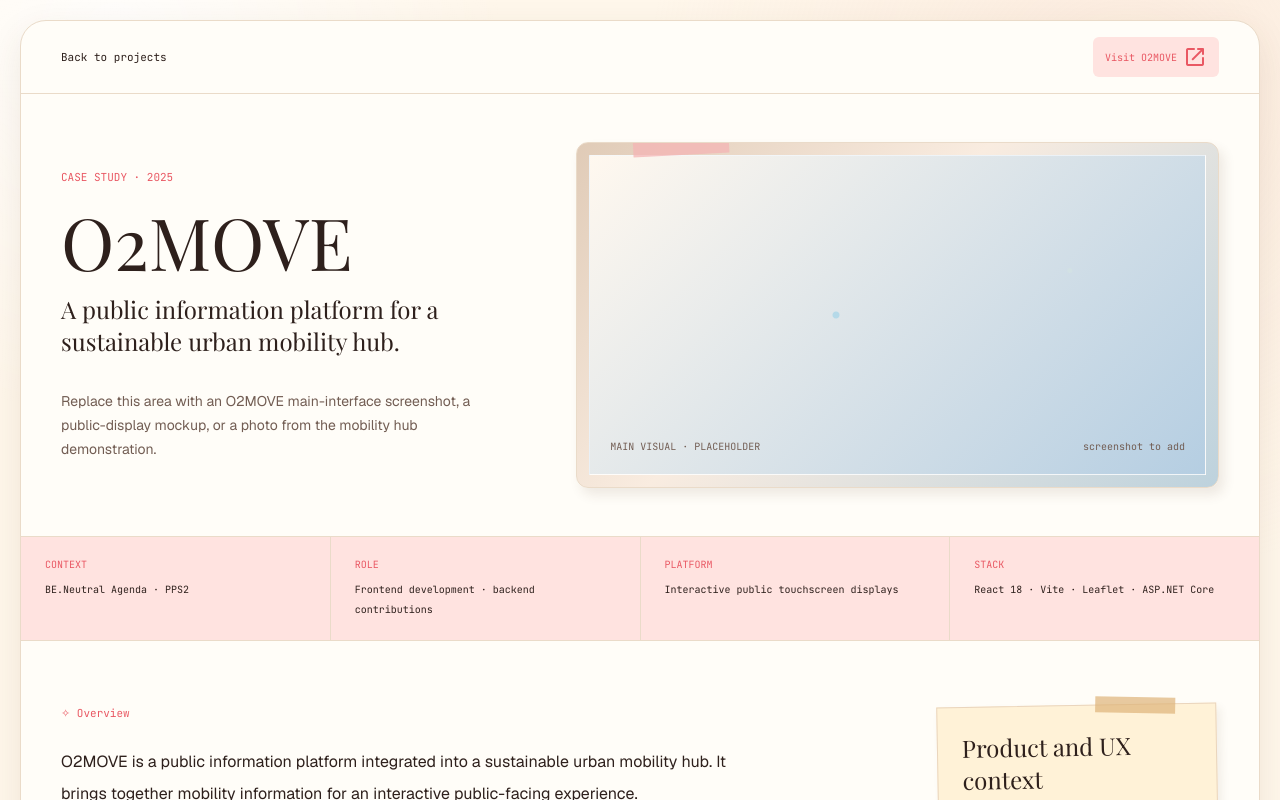
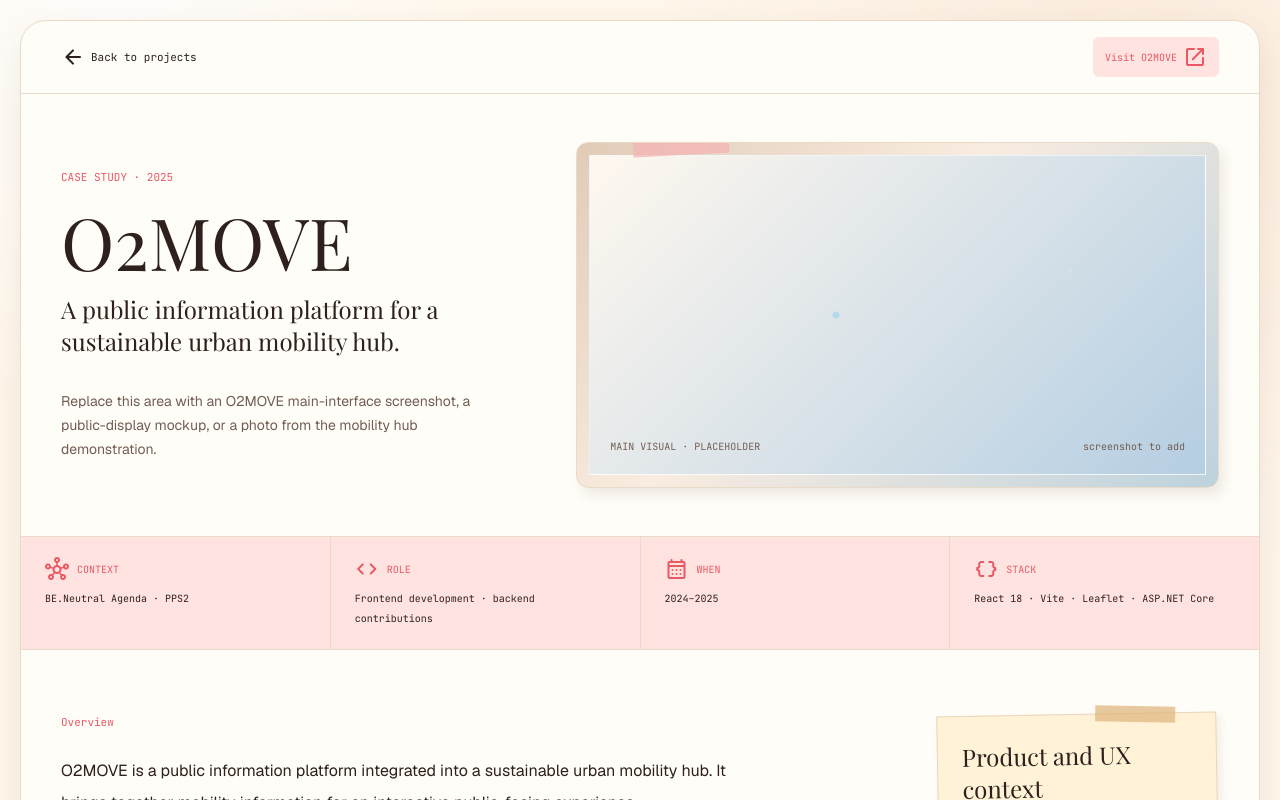
Before and after one commit to anetep/personal-portfolio, a Next.js app: page /en/projects/o2move in a window 1280 px wide. Shown: the top 800 px of the page. Built offline with nearby package versions, Linux system fonts and the light colour scheme; a web font is replaced by a local one.

Commit message:
[Project Page] Added arrow back icons, added icons to the  grid titles and changed 'platform' for 'when'

```diff
--- a/app/[locale]/projects.ts
+++ b/app/[locale]/projects.ts
@@ -12,19 +12,14 @@
       liveLabel: "Visit O2MOVE",
       liveUrl: "https://www.o2move.com/",
       metadata: [
-        { label: "CONTEXT", value: "BE.Neutral Agenda · PPS2" },
+        { label: "CONTEXT", value: "BE.Neutral Agenda · PPS2", icon: "hub" },
         {
           label: "ROLE",
           value: "Frontend development · backend contributions",
+          icon: "code",
         },
-        {
-          label: "PLATFORM",
-          value: "Interactive public touchscreen displays",
-        },
-        {
-          label: "STACK",
-          value: "React 18 · Vite · Leaflet · ASP.NET Core",
-        },
+        { label: "WHEN", value: "2024–2025", icon: "calendar_month" },
+        { label: "STACK", value: "React 18 · Vite · Leaflet · ASP.NET Core", icon: "data_object" },
       ],
       visual: {
         label: "MAIN VISUAL · PLACEHOLDER",
@@ -104,19 +99,14 @@
       liveLabel: "Visitar O2MOVE",
       liveUrl: "https://www.o2move.com/",
       metadata: [
-        { label: "CONTEXTO", value: "Agenda BE.Neutral · PPS2" },
+        { label: "CONTEXTO", value: "Agenda BE.Neutral · PPS2", icon: "hub" },
         {
           label: "FUNÇÃO",
           value: "Desenvolvimento frontend · contribuições no backend",
+          icon: "code",
         },
-        {
-          label: "PLATAFORMA",
-          value: "Ecrãs táteis públicos e interativos",
-        },
-        {
-          label: "STACK",
-          value: "React 18 · Vite · Leaflet · ASP.NET Core",
-        },
+        { label: "QUANDO", value: "2024–2025", icon: "calendar_month" },
+        { label: "STACK", value: "React 18 · Vite · Leaflet · ASP.NET Core", icon: "data_object" },
       ],
       visual: {
         label: "VISUAL PRINCIPAL · PLACEHOLDER",
--- a/app/[locale]/projects/[slug]/page.tsx
+++ b/app/[locale]/projects/[slug]/page.tsx
@@ -26,7 +26,7 @@
     <main className="min-h-screen px-3 py-3 sm:px-5 sm:py-5">
       <article className="mx-auto max-w-[1520px] overflow-hidden rounded-[26px] border border-[var(--line)] bg-[var(--paper)] shadow-[0_12px_35px_rgb(91_62_43_/_10%)]">
         <header className="flex min-h-16 items-center justify-between border-b border-[var(--line)] px-6 py-4 md:px-10">
-          <Link href={`/${locale}#work`} className="font-mono text-[11px] text-[var(--foreground)] transition-colors hover:text-[var(--coral)]">{project.backLabel}</Link>
+          <Link href={`/${locale}#work`} className="inline-flex items-center gap-1.5 font-mono text-[11px] text-[var(--foreground)] transition-colors hover:text-[var(--coral)]"><span className="material-symbols-rounded text-sm" aria-hidden="true">arrow_back</span>{project.backLabel}</Link>
           <a href={project.liveUrl} target="_blank" rel="noreferrer" className="inline-flex items-center gap-1.5 rounded-md bg-[var(--coral-soft)] px-3 py-2 font-mono text-[10px] text-[var(--coral)] transition-colors hover:bg-[var(--coral)] hover:text-white">{project.liveLabel}<span className="material-symbols-rounded text-sm" aria-hidden="true">open_in_new</span></a>
         </header>
 
@@ -48,12 +48,12 @@
         </section>
 
         <dl className="grid gap-px border-y border-[var(--line)] bg-[var(--line)] sm:grid-cols-2 lg:grid-cols-4">
-          {project.metadata.map((item) => <div key={item.label} className="bg-[var(--coral-soft)] px-6 py-5"><dt className="font-mono text-[10px] text-[var(--coral)]">{item.label}</dt><dd className="mt-2 font-mono text-[10px] leading-5 text-[var(--foreground)]">{item.value}</dd></div>)}
+          {project.metadata.map((item) => <div key={item.label} className="bg-[var(--coral-soft)] px-6 py-5"><dt className="flex items-center gap-2 font-mono text-[10px] text-[var(--coral)]"><span className="material-symbols-rounded text-base" aria-hidden="true">{item.icon}</span>{item.label}</dt><dd className="mt-2 font-mono text-[10px] leading-5 text-[var(--foreground)]">{item.value}</dd></div>)}
         </dl>
 
         <div className="px-6 md:px-10">
           <section className="grid gap-8 border-b border-[var(--line)] py-12 md:grid-cols-[1fr_280px] md:py-16">
-            <div><p className="font-mono text-[11px] text-[var(--coral)]">✧ {project.overview.title}</p><p className="mt-6 max-w-2xl text-base leading-8 text-[var(--foreground)]">{project.overview.description}</p></div>
+            <div><p className="font-mono text-[11px] text-[var(--coral)]">{project.overview.title}</p><p className="mt-6 max-w-2xl text-base leading-8 text-[var(--foreground)]">{project.overview.description}</p></div>
             <aside className="relative -rotate-1 self-start border border-[#ead5bd] bg-[#fff2d7] p-6 shadow-[4px_5px_8px_rgb(91_62_43_/_8%)]"><span className="absolute -top-2 right-10 h-4 w-20 rotate-2 bg-[#deb479]/70" /><p className="font-serif text-2xl text-[var(--foreground)]">{project.product.title}</p><p className="mt-4 text-sm leading-6 text-[var(--foreground)]">{project.product.description}</p></aside>
           </section>
 
@@ -63,7 +63,7 @@
 
           <section className="grid gap-4 border-b border-[var(--line)] py-12 md:grid-cols-2 md:py-16"><article className="rounded-xl border border-[var(--line)] bg-[var(--lavender-soft)] p-6"><h2 className="font-mono text-[11px] text-[var(--coral)]">{project.outcome.title}</h2><p className="mt-5 text-sm leading-7 text-[var(--foreground)]">{project.outcome.description}</p></article><div className="rounded-xl border border-dashed border-[var(--line)] p-6"><p className="font-mono text-[11px] text-[var(--coral)]">screenshots</p><div className="mt-5 grid gap-3 sm:grid-cols-3">{project.screenshots.map((screenshot) => <div key={screenshot.title} className="min-h-32 border border-[var(--line)] bg-[#fffaf2] p-3"><span className="font-mono text-base text-[var(--coral)]">⌁</span><h3 className="mt-5 font-mono text-[10px] text-[var(--foreground)]">{screenshot.title}</h3><p className="mt-2 text-[10px] leading-4 text-[var(--muted)]">{screenshot.description}</p></div>)}</div></div></section>
 
-          <section className="flex flex-col gap-6 py-8 md:flex-row md:items-center md:justify-between"><div className="flex flex-wrap gap-2">{project.technologies.map((technology) => <span key={technology} className="rounded-full border border-[var(--line)] px-3 py-2 font-mono text-[10px] text-[var(--muted)]">{technology}</span>)}</div><Link href={`/${locale}#work`} className="font-mono text-[11px] text-[var(--coral)]">{project.backLabel}</Link></section>
+          <section className="flex flex-col gap-6 py-8 md:flex-row md:items-center md:justify-between"><div className="flex flex-wrap gap-2">{project.technologies.map((technology) => <span key={technology} className="rounded-full border border-[var(--line)] px-3 py-2 font-mono text-[10px] text-[var(--muted)]">{technology}</span>)}</div><Link href={`/${locale}#work`} className="inline-flex items-center gap-1.5 font-mono text-[11px] text-[var(--coral)]"><span className="material-symbols-rounded text-sm" aria-hidden="true">arrow_back</span>{project.backLabel}</Link></section>
         </div>
       </article>
     </main>
```
